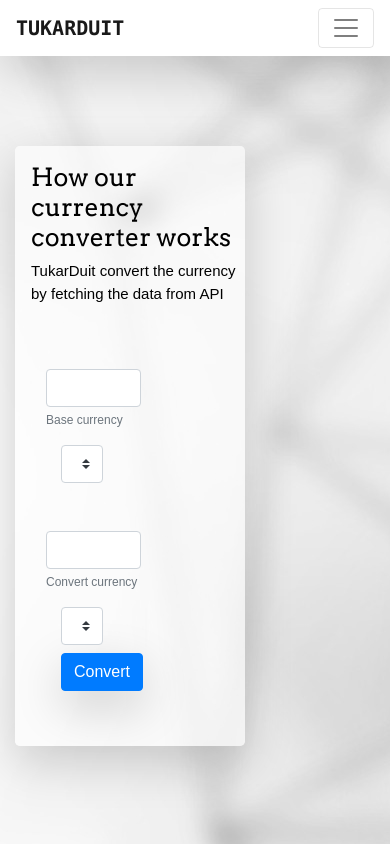
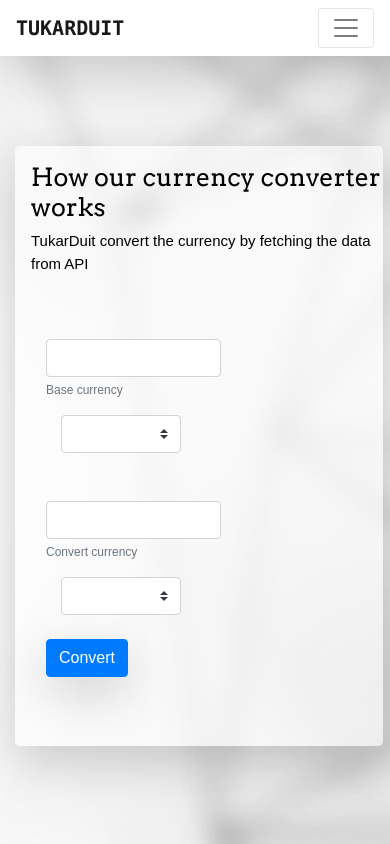
Before and after one commit to Firzan97/currency-converter, a Vue app: page / in a window 390 px wide. Built offline with nearby package versions, Linux system fonts and the light colour scheme; no server answers.

Commit message:
make website responsive

```diff
--- a/src/components/ConverterMenu.vue
+++ b/src/components/ConverterMenu.vue
@@ -30,6 +30,7 @@
                       </div>
                       <b-col cols="4">
                         <b-form-select
+                          class="select"
                           v-model="selectedCurrencyBase"
                           :options="kod"
                         ></b-form-select> </b-col
@@ -53,17 +54,20 @@
                       </div>
                       <b-col cols="4">
                         <b-form-select
+                          class="select"
                           v-model="selectedCurrencyConvert"
                           :options="kod"
                           text-field="code"
                         ></b-form-select> </b-col
                     ></b-row>
-                    <b-button
-                      class="shadow-lg mt-2"
-                      type="submit"
-                      variant="primary"
-                      v-on:click="convert()"
-                      >Convert</b-button
+                    <b-row>
+                      <b-button
+                        class="shadow-lg mt-4"
+                        type="submit"
+                        variant="primary"
+                        v-on:click="convert()"
+                        >Convert</b-button
+                      ></b-row
                     ></b-container
                   ></b-col
                 >
@@ -203,6 +207,13 @@ export default {
   }
   .converter-menu {
     height: 600px;
+    width: 160%;
+  }
+  button {
+    margin-right: 4px;
+  }
+  .select {
+    width: 120px;
   }
 }
 </style>
```
